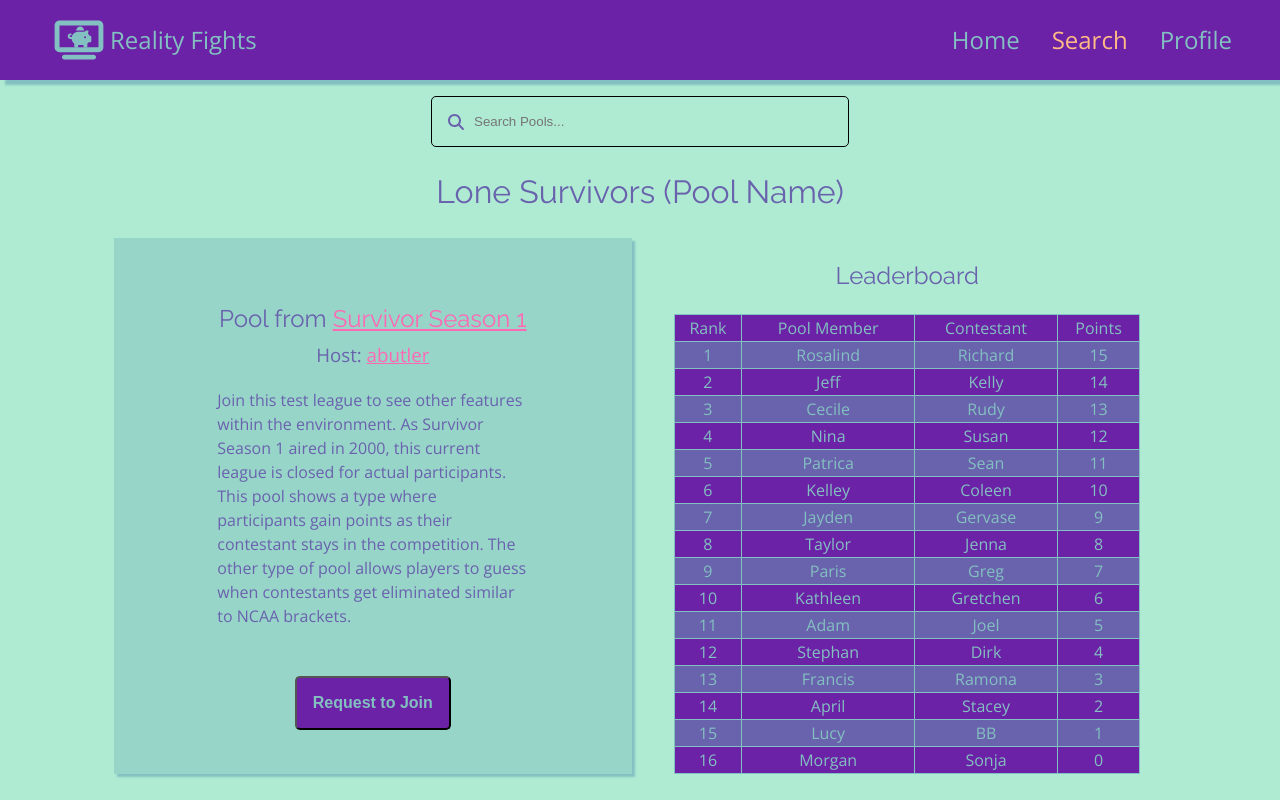
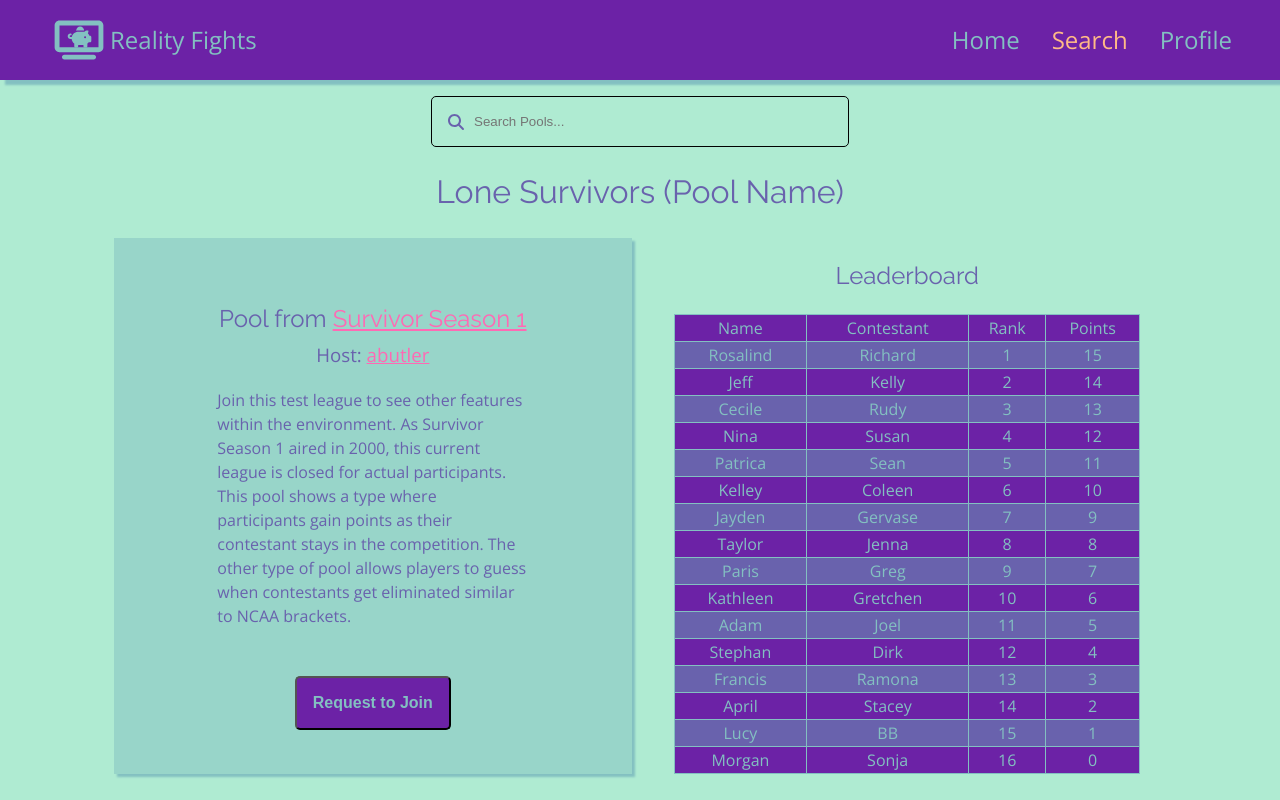
Before and after one commit to abutlercei/RealityTvBracket, a React (Vite) app in the folder react-app/: page /search in a window 1280 px wide. Built offline with nearby package versions, Linux system fonts and the light colour scheme.

Commit message:
Cleaning up styling

```diff
--- a/react-app/src/components/Pool.jsx
+++ b/react-app/src/components/Pool.jsx
@@ -16,6 +16,25 @@ export default function Pool() {
     backgroundColor: "rgba(131, 192, 193, 0.51)",
     boxShadow: "3px 3px 2px #83c0c1",
   };
+  const tableData = [
+    { Rank: 1, Name: "Rosalind", Contestant: "Richard", Points: 15 },
+    { Rank: 2, Name: "Jeff", Contestant: "Kelly", Points: 14 },
+    { Rank: 3, Name: "Cecile", Contestant: "Rudy", Points: 13 },
+    { Rank: 4, Name: "Nina", Contestant: "Susan", Points: 12 },
+    { Rank: 5, Name: "Patrica", Contestant: "Sean", Points: 11 },
+    { Rank: 6, Name: "Kelley", Contestant: "Coleen", Points: 10 },
+    { Rank: 7, Name: "Jayden", Contestant: "Gervase", Points: 9 },
+    { Rank: 8, Name: "Taylor", Contestant: "Jenna", Points: 8 },
+    { Rank: 9, Name: "Paris", Contestant: "Greg", Points: 7 },
+    { Rank: 10, Name: "Kathleen", Contestant: "Gretchen", Points: 6 },
+    { Rank: 11, Name: "Adam", Contestant: "Joel", Points: 5 },
+    { Rank: 12, Name: "Stephan", Contestant: "Dirk", Points: 4 },
+    { Rank: 13, Name: "Francis", Contestant: "Ramona", Points: 3 },
+    { Rank: 14, Name: "April", Contestant: "Stacey", Points: 2 },
+    { Rank: 15, Name: "Lucy", Contestant: "BB", Points: 1 },
+    { Rank: 16, Name: "Morgan", Contestant: "Sonja", Points: 0 },
+  ];
+
   return (
     <PageContainer>
       <PoolName>Lone Survivors (Pool Name)</PoolName>
@@ -45,7 +64,7 @@ export default function Pool() {
         </ContentBox>
         <ContentBox>
           <PoolSource>Leaderboard</PoolSource>
-          <PoolTable />
+          <PoolTable tableData={tableData} />
         </ContentBox>
       </PageContent>
     </PageContainer>
--- a/react-app/src/components/PoolTable.jsx
+++ b/react-app/src/components/PoolTable.jsx
@@ -5,51 +5,32 @@ import {
   AlternateRow,
 } from "../styled/PoolTable";
 
-export default function PoolTable() {
-  const tableData = [
-    { rank: 1, poolMem: "Rosalind", contestant: "Richard", points: 15 },
-    { rank: 2, poolMem: "Jeff", contestant: "Kelly", points: 14 },
-    { rank: 3, poolMem: "Cecile", contestant: "Rudy", points: 13 },
-    { rank: 4, poolMem: "Nina", contestant: "Susan", points: 12 },
-    { rank: 5, poolMem: "Patrica", contestant: "Sean", points: 11 },
-    { rank: 6, poolMem: "Kelley", contestant: "Coleen", points: 10 },
-    { rank: 7, poolMem: "Jayden", contestant: "Gervase", points: 9 },
-    { rank: 8, poolMem: "Taylor", contestant: "Jenna", points: 8 },
-    { rank: 9, poolMem: "Paris", contestant: "Greg", points: 7 },
-    { rank: 10, poolMem: "Kathleen", contestant: "Gretchen", points: 6 },
-    { rank: 11, poolMem: "Adam", contestant: "Joel", points: 5 },
-    { rank: 12, poolMem: "Stephan", contestant: "Dirk", points: 4 },
-    { rank: 13, poolMem: "Francis", contestant: "Ramona", points: 3 },
-    { rank: 14, poolMem: "April", contestant: "Stacey", points: 2 },
-    { rank: 15, poolMem: "Lucy", contestant: "BB", points: 1 },
-    { rank: 16, poolMem: "Morgan", contestant: "Sonja", points: 0 },
-  ];
-
+export default function PoolTable(props) {
   return (
     <Table>
       <TableHeader>
         <tr>
+          <TableCell>Name</TableCell>
+          <TableCell>Contestant</TableCell>
           <TableCell>Rank</TableCell>
-          <TableCell>Pool Member</TableCell>
-          <TableCell>Contestant</TableCell>
           <TableCell>Points</TableCell>
         </tr>
       </TableHeader>
       <tbody>
-        {tableData.map((row) =>
-          row.rank % 2 === 0 ? (
-            <tr key={row.rank}>
-              <TableCell>{row.rank}</TableCell>
-              <TableCell>{row.poolMem}</TableCell>
-              <TableCell>{row.contestant}</TableCell>
-              <TableCell>{row.points}</TableCell>
+        {Array.from(props.tableData).map((row, index) =>
+          index % 2 !== 0 ? (
+            <tr key={index}>
+              <TableCell>{row.Name}</TableCell>
+              <TableCell>{row.Contestant}</TableCell>
+              <TableCell>{row.Rank}</TableCell>
+              <TableCell>{row.Points}</TableCell>
             </tr>
           ) : (
-            <AlternateRow key={row.rank}>
-              <TableCell>{row.rank}</TableCell>
-              <TableCell>{row.poolMem}</TableCell>
-              <TableCell>{row.contestant}</TableCell>
-              <TableCell>{row.points}</TableCell>
+            <AlternateRow key={index}>
+              <TableCell>{row.Name}</TableCell>
+              <TableCell>{row.Contestant}</TableCell>
+              <TableCell>{row.Rank}</TableCell>
+              <TableCell>{row.Points}</TableCell>
             </AlternateRow>
           )
         )}
--- a/react-app/src/components/Profile.jsx
+++ b/react-app/src/components/Profile.jsx
@@ -1,3 +1,4 @@
+import { createRoot } from "react-dom/client";
 import { useState, useEffect } from "react";
 import { fetchData } from "../services/apiService";
 import {
@@ -8,20 +9,34 @@ import {
   UserForm,
   Input,
   Button,
+  MembershipContainer,
 } from "../styled/Profile.js";
+import PoolTable from "./PoolTable";
 
 export default function Profile() {
   const [data, setData] = useState([]);
+  const [table, setTable] = useState([]);
+  const [viewMembership, setViewMembership] = useState(false);
+  const [membershipFound, setMembershipFound] = useState(false);
+
   const infoBackgroundColor = {
     backgroundColor: "rgba(131, 192, 193, 0.51)",
     boxShadow: "3px 3px 2px #83c0c1",
   };
+  const tableStyle = {
+    margin: "2rem",
+    padding: "2rem",
+    outline: "1px",
+    boxShadow: "3px 3px 2px black",
+  };
+
+  const username = "abutler";
 
   // Fetching data on initial load to populate user data update fields
   useEffect(() => {
     async function getData() {
       try {
-        const response = await fetchData("getProfile", "abutler");
+        const response = await fetchData("getProfile", username);
         if (response) {
           setData((prevData) => [...prevData, response]);
         }
@@ -73,6 +88,31 @@ export default function Profile() {
     }
   }
 
+  // Changes member instructions and add/removes membership list
+  async function handleViewMemberships() {
+    var membershipElement = document.getElementsByClassName("memberships")[0];
+
+    if (viewMembership) {
+      setViewMembership(false);
+      membershipElement.style.display = "none";
+    } else {
+      setViewMembership(true);
+      try {
+        const response = await fetchData("getUserMemberships", username);
+        if (response) {
+          console.log(response);
+          setTable(response);
+          setMembershipFound(true);
+        }
+      } catch (err) {
+        setMembershipFound(false);
+        console.error(`Error fetching items: ${err}`);
+      }
+
+      membershipElement.style.display = "flex";
+    }
+  }
+
   return (
     <div>
       <div
@@ -104,13 +144,20 @@ export default function Profile() {
           <Column>
             <ProfileHeading>Pool Memberships</ProfileHeading>
             <p>
-              Click on button to view current memberships and edit your join
-              status.
+              {viewMembership
+                ? "Click on button to close memberships view."
+                : "Click on button to view current memberships and edit your join status."}
             </p>
-            <Button>View Memberships</Button>
-            <div>
-              <p>Memberships will appear here.</p>
-            </div>
+            <Button onClick={handleViewMemberships}>
+              {viewMembership ? "Close Memberships" : "View Memberships"}
+            </Button>
+            <MembershipContainer className="memberships">
+              {membershipFound ? (
+                <PoolTable tableData={table} style={tableStyle} />
+              ) : (
+                <h3>No pools joined currently!</h3>
+              )}
+            </MembershipContainer>
           </Column>
         </Container>
       </div>
--- a/react-app/src/styled/Profile.js
+++ b/react-app/src/styled/Profile.js
@@ -66,4 +66,6 @@ export const MembershipContainer = styled.div`
   display: none;
   padding: 2rem;
   width: 100%;
+  align-items: center;
+  justify-content: center;
 `;
```
